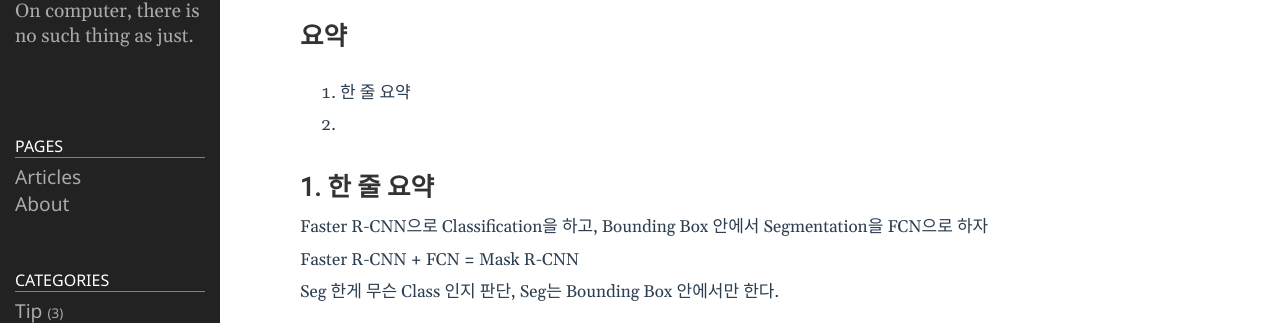
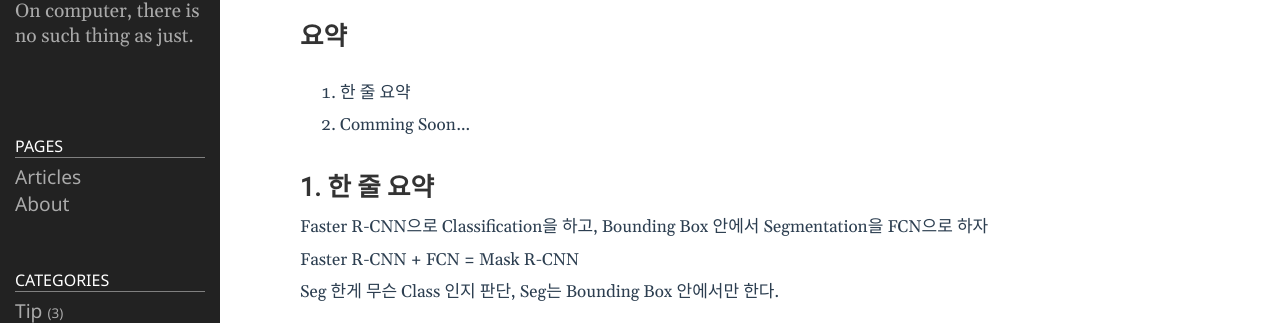
Before and after one commit to dayday-kim-101/dayday-kim-101.github.io, a Jekyll site: the page built from _posts/2022-02-15-paper-review-mask-rcnn.md, in a window 1280 px wide. Shown: the part 160-483 px from the top of the page. Built offline with Jekyll 4.4.1, drawn with Linux system fonts in a browser that asks for light colours.

Commit message:
ADD: temporary post a Faster R-CNN

```diff
--- a/_posts/2022-02-15-paper-review-mask-rcnn.md
+++ b/_posts/2022-02-15-paper-review-mask-rcnn.md
@@ -6,7 +6,7 @@
 
 # 요약
 1. 한 줄 요약
-2.
+2. Comming Soon...
 
 
 # 1. 한 줄 요약
```
